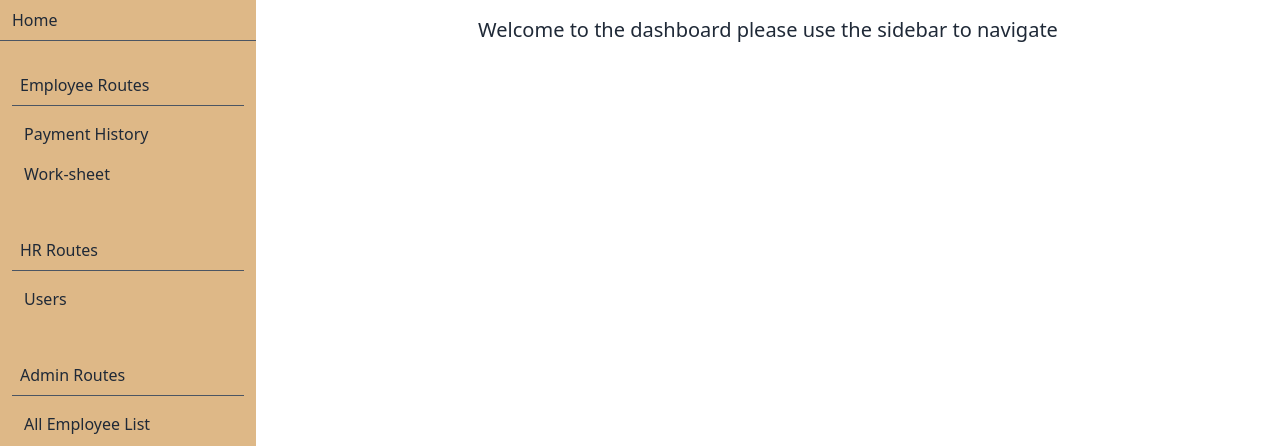
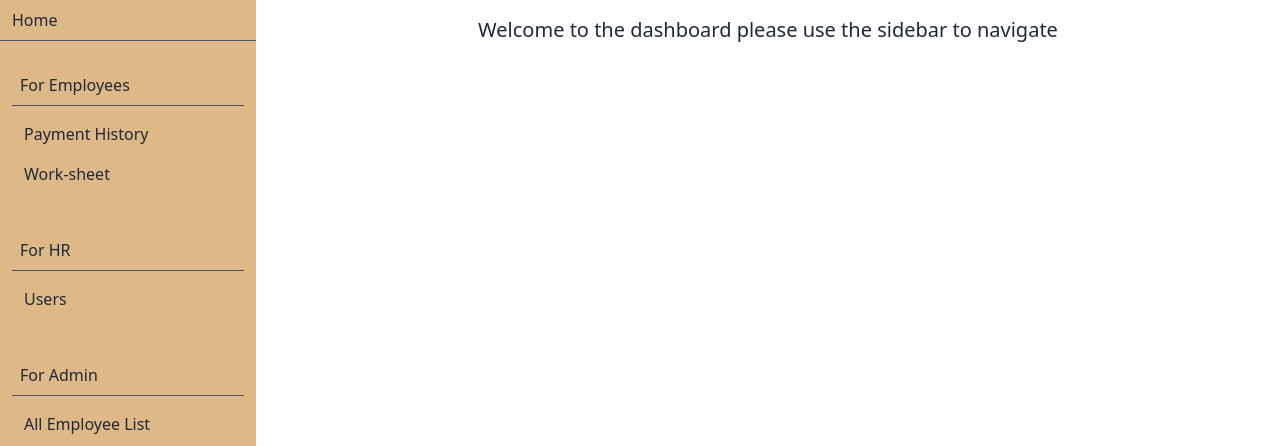
Before and after one commit to Saif-Rahman-801/Employee-Management-Client, a React (Vite) app: page /dasboard in a window 1280 px wide. Shown: the top 446 px of the page. Built offline with nearby package versions, Linux system fonts and the light colour scheme; no server answers; sample sign-in values are in the browser's storage.

Commit message:
dashboard fixing

```diff
--- a/src/Pages/Dashboard/DashBoard.jsx
+++ b/src/Pages/Dashboard/DashBoard.jsx
@@ -160,14 +160,14 @@ const Dashboard = () => {
           )}
         </div>
       ) : (
-        <div className="lg:w-1/5 bg-[burlywood] h-[180px] md:min-h-screen">
+        <div className="lg:w-1/5 bg-[burlywood] h-auto md:min-h-screen">
           <nav className="flex flex-col lg:gap-3 font-medium">
             <NavLink className="px-3 py-2 border-b border-gray-600 block" to="/">
               Home
             </NavLink>
 
             <div className="p-3">
-              <h2 className="border-b mb-2 p-2 border-gray-600">Employee Routes</h2>
+              <h2 className="border-b mb-2 p-2 border-gray-600">For Employees </h2>
               <NavLink className="px-3 py-2 block" to="/">
                 Payment History
               </NavLink>
@@ -177,14 +177,14 @@ const Dashboard = () => {
             </div>
 
             <div className="p-3">
-              <h2 className="border-b mb-2 p-2 border-gray-600">HR Routes</h2>
+              <h2 className="border-b mb-2 p-2 border-gray-600">For HR </h2>
               <NavLink className="px-3 py-2 block" to="allUsers">
                 Users
               </NavLink>
             </div>
 
             <div className="p-3">
-              <h2 className="border-b mb-2 p-2 border-gray-600">Admin Routes</h2>
+              <h2 className="border-b mb-2 p-2 border-gray-600">For Admin</h2>
               <NavLink className="px-3 py-2 block" to="allEmployee">
                 All Employee List
               </NavLink>
```
